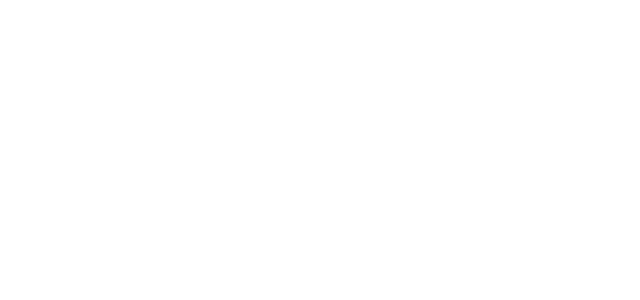
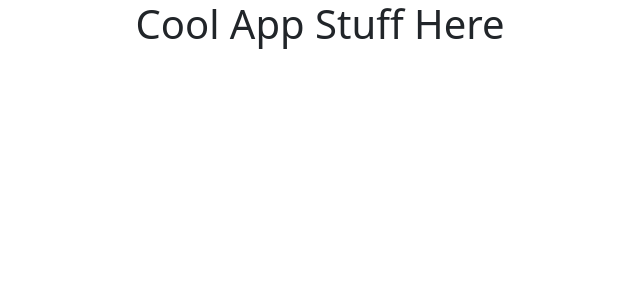
Before and after one commit to tan-man21/Checkmate-ts, a React (Create React App) app in the folder client/: page / in a window 1280 px wide. Shown: the top 300 px of the page, without its empty margins (320-960 px from the left). Built offline with nearby package versions, Linux system fonts and the light colour scheme.

Commit message:
updated readme & App.js

```diff
--- a/client/src/App.js
+++ b/client/src/App.js
@@ -4,6 +4,7 @@ import './App.css';
 function App() {
   return (
     <div className="App">
+      <h1>Cool App Stuff Here</h1>
     </div>
   );
 }
```
Also changed, not shown: 1 other file (tests, documents, lock files or other folders).
